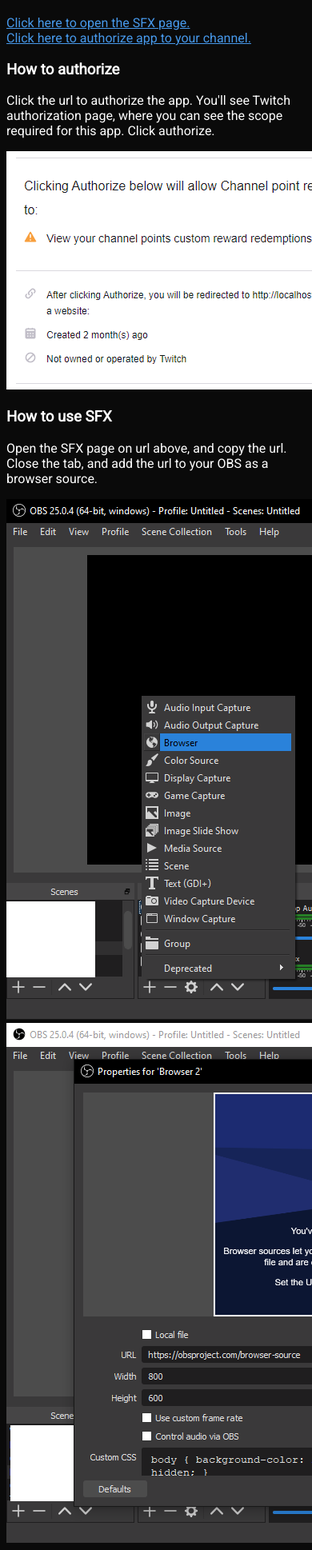
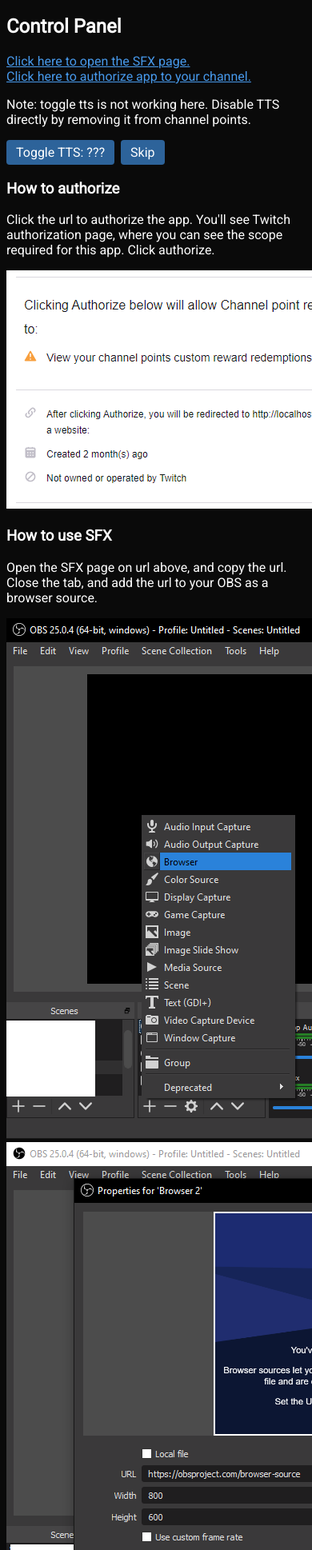
Before and after one commit to daftmaple/sound-trigger-channel-points, a website: page www/index.html in a window 390 px wide. Shown: the part 62-2000 px from the top of the page at 80% size. Drawn offline with nearby package versions, Linux system fonts and the light colour scheme; no server answers.

Commit message:
Modified index page

```diff
--- a/www/index.html
+++ b/www/index.html
@@ -9,29 +9,28 @@
 
 <h1>Sound Trigger Bot</h1>
 
+<h2>Control Panel</h2>
 <a href="/sfx" target="_blank">Click here to open the SFX page.</a>
 <br>
 <a href="/api/verify" target="_blank">Click here to authorize app to your channel.</a>
 
-<h3>How to authorize</h3>
-<p>Click the url to authorize the app. You'll see Twitch authorization page, where you can see the scope required for this app. Click authorize.</p>
-<img src="authorize.png">
-
-<h3>How to use SFX</h3>
-<p>Open the SFX page on url above, and copy the url. Close the tab, and add the url to your OBS as a browser source.</p>
-<img src="browser1.png">
-<img src="browser2.png">
-
-
-<h2>Control Panel</h2>
-
-<p>Note: these buttons are not working. Disable TTS directly by removing it from channel points.</p>
+<p>Note: toggle tts is not working here. Disable TTS directly by removing it from channel points.</p>
 <div id="buttons">
 	<div class="button" id="toggle-tts">Toggle TTS: <span>???</span></div>
 	<div class="button" id="skip">Skip</div>
 
 </div>
 
+<h3>How to authorize</h3>
+<p>Click the url to authorize the app. You'll see Twitch authorization page, where you can see the scope required for this app. Click authorize.</p>
+<img src="authorize.PNG">
+
+<h3>How to use SFX</h3>
+<p>Open the SFX page on url above, and copy the url. Close the tab, and add the url to your OBS as a browser source.</p>
+<img src="browser1.PNG">
+<img src="browser2.PNG">
+
+
 <script src="scripts/socket.js"></script>
 <script src="scripts/index.js"></script>
 </body>
```
